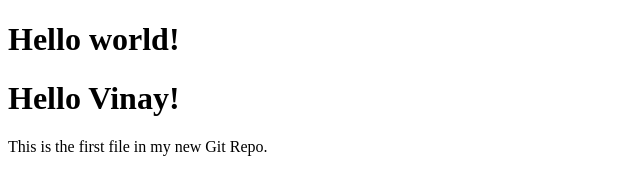
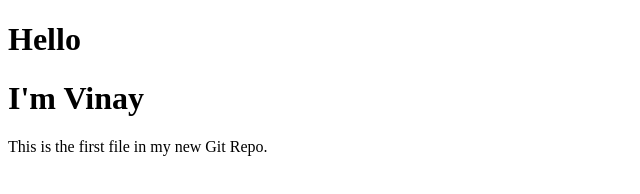
Before and after one commit to praneeth212/practice, a plain HTML site: page index.html in a window 1280 px wide. Shown: the whole page, without its empty margins (0-640 px from the left). Drawn offline with Linux system fonts and the light colour scheme.

Commit message:
Modified b1

```diff
--- a/index.html
+++ b/index.html
@@ -5,8 +5,8 @@
     <link rel="stylesheet" href="./styles.css" />
   </head>
   <body>
-    <h1>Hello world!</h1>
-    <div><h1>Hello Vinay!</h1></div>
+    <h1>Hello</h1>
+    <div><h1>I'm Vinay</h1></div>
     <p>This is the first file in my new Git Repo.</p>
   </body>
 </html>
```
